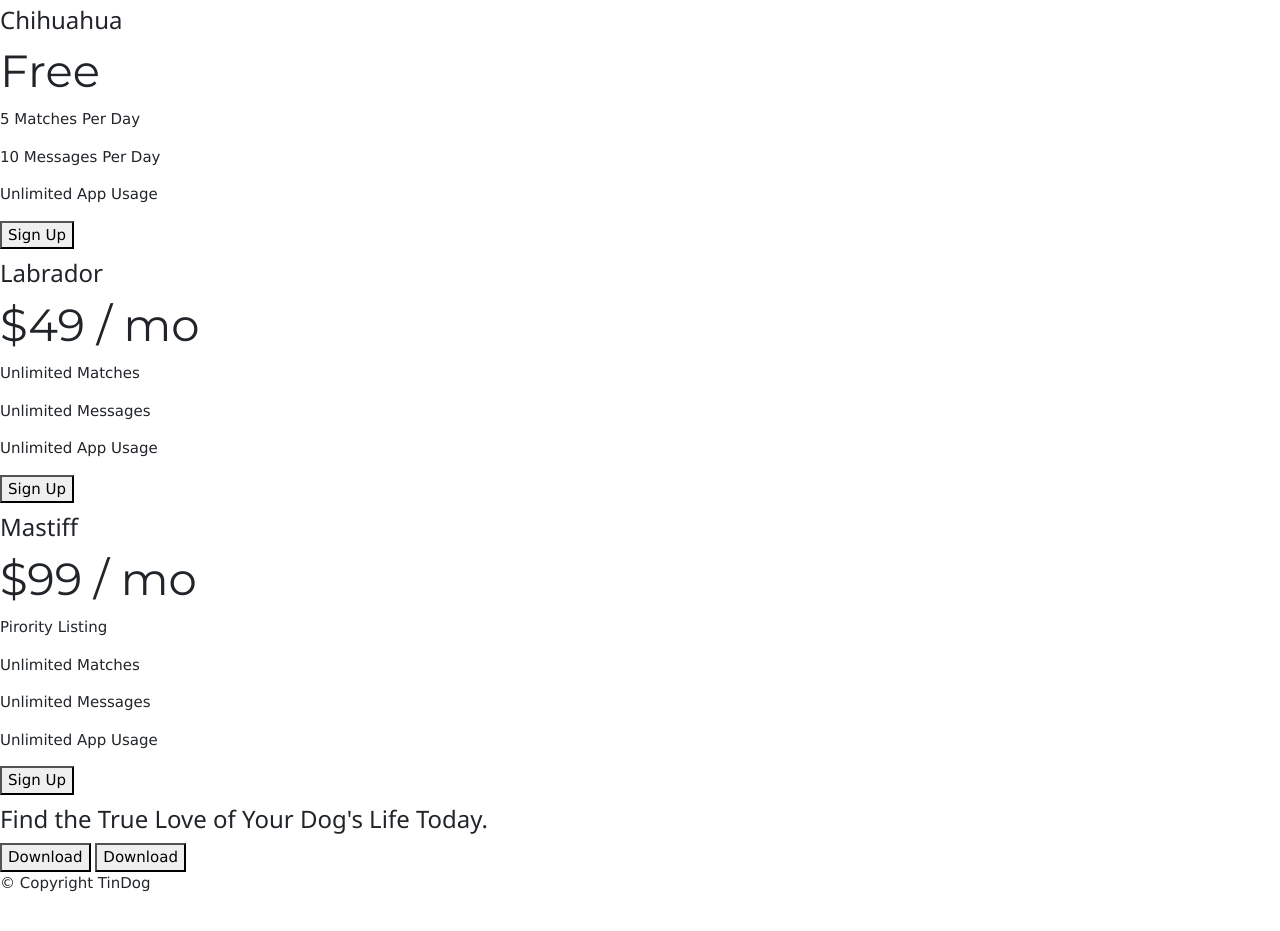
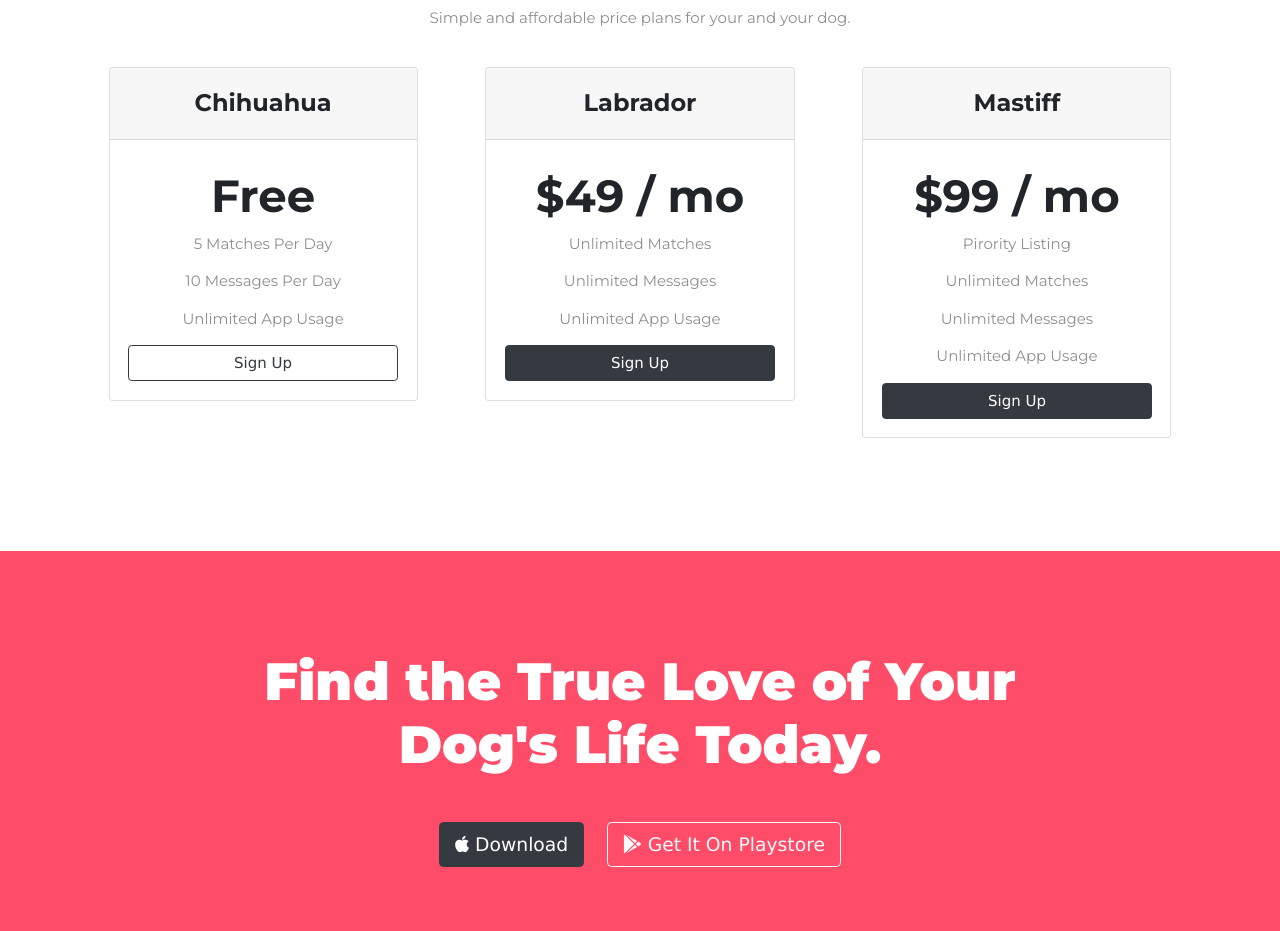
Before and after one commit to Ahsanamjad967/tindog-completed, a plain HTML site: page index.html in a window 1280 px wide. Shown: the part 1853-2784 px from the top of the page. Before the commit the page ends 2762 px from the top, so only its background shows below. Drawn offline with nearby package versions, Linux system fonts and the light colour scheme.

Commit message:
Update index.html
code change

```diff
--- a/index.html
+++ b/index.html
@@ -14,9 +14,12 @@
   <style>
     /* title */
 
+/* title */
+
+
 #title {
     background-color: #ff4c68;
-
+    padding-bottom: 10%;
 }
 
 .container-fluid {
@@ -51,57 +54,57 @@ font-size: 3rem;
 }
 
 
-
 .download-button {
-margin: 4% 3% 3% 0%;
+    margin: 4% 3% 8% 0%;
 }
 
-.iphone {
+.iphone{
     width: 60%;
     transform: rotate(25deg);
+
+    position: absolute;
+    z-index: 0;
 
 
 }
 
 
 /*features */
+#features {
+    text-align: center;
+    padding: 8% 15%;
+    background-color: white;
+    position: relative;
+    z-index: 1;
+}
+
+
 .icons {
     color: #ea8172;
-
-
 }
 
 .icons:hover {
     color: #ff4c68;
-;
 }
 
-#features {
-text-align: center;
-}
-
-.feature-boxes h3 {
+h3 {
     font-family: 'Montserrat', sans-serif;
-
-
     font-weight: 700;
 }
 
-#features {
-padding: 7% 15%;
+.feature-boxes {
+    padding: 4% 0%;
+}
+
+p {
+    color: #8f8f8f;
+    font-family: 'Montserrat', sans-serif;
 
 }
 
-.feature-boxes {
-
-padding: 4% 0%;
-}
-
 .feature-boxes p {
-
     width: 50%;
     margin: 0 auto;
-color: #8f8f8f;
 }
 
 /*testimonials */
@@ -116,6 +119,7 @@ color: white;
 
 h2 {
     font-family: 'Montserrat', sans-serif;
+    font-weight: 700;
     font-size: 3rem;
 }
 
@@ -141,8 +145,59 @@ text-align: center;
     width: 15%;
     margin: 1% 2% 1%;
 }
-.carousel-item{
+
+.carousel-item {
     padding: 4% 15% 7%;
+}
+
+/* pricing */
+.cards {
+    padding: 2% 3%;
+}
+
+#pricing {
+    padding: 7%;
+    text-align: center;
+}
+@media (max-width:991px)
+{
+    #title{
+text-align: center;
+    }
+
+    .iphone{
+transform: rotate(0);
+position: static;
+    }
+}
+
+#cta{
+    background-color: #ff4c68;
+    text-align: center;
+    padding:7% 15%;
+
+}
+.cta-buttons{
+    margin: 4% 1%;
+
+
+}
+
+#cta h3{
+    font-size: 3.5rem;
+    color:white;
+    font-weight: 900;
+}
+#footer p{
+    font-weight: 500;
+}
+#footer{
+    background-color: white;
+    text-align: center;
+    padding:7% 15%;
+}
+.footer-icons{
+    margin: 2% 1%;
 }
 </style>
 
@@ -275,30 +330,60 @@ padding: 4% 15% 7%;
     <h2>A Plan for Every Dog's Needs</h2>
     <p>Simple and affordable price plans for your and your dog.</p>
 
-
+      <div class="row">
+        <div class="cards col-lg-4 col-md-6">
+          <div class="card ">
+            <div class="card-header">
               <h3>Chihuahua</h3>
+            </div>
+            <div class="card-body">
               <h2>Free</h2>
               <p>5 Matches Per Day</p>
               <p>10 Messages Per Day</p>
               <p>Unlimited App Usage</p>
-    <button type="button">Sign Up</button>
+              <button class="btn btn-outline-dark btn-block btn-lrg" type="button">Sign Up</button>
+            </div>
+          </div>
+        </div>
 
+        <div class="cards col-lg-4 col-md-6">
+          <div class="card ">
+            <div class="card-header">
+              <h3>Labrador</h3>
+            </div>
+            <div class="card-body">
 
-    <h3>Labrador</h3>
               <h2>$49 / mo</h2>
               <p>Unlimited Matches</p>
               <p>Unlimited Messages</p>
               <p>Unlimited App Usage</p>
-    <button type="button">Sign Up</button>
-
-
+              <button class="btn btn-dark btn-block btn-lrg" type="button">Sign Up</button>
+            </div>
+          </div>
+        </div>
+        <div class="cards col-lg-4">
+          <div class="card ">
+            <div class="card-header">
               <h3>Mastiff</h3>
+            </div>
+            <div class="card-body">
               <h2>$99 / mo</h2>
               <p>Pirority Listing</p>
               <p>Unlimited Matches</p>
               <p>Unlimited Messages</p>
               <p>Unlimited App Usage</p>
-    <button type="button">Sign Up</button>
+              <button class="btn btn-dark btn-block btn-lrg" type="button">Sign Up</button>
+            </div>
+          </div>
+        </div>
+
+      </div>
+
+
+
+
+
+
 
   </section>
 
@@ -308,8 +393,11 @@ padding: 4% 15% 7%;
   <section id="cta">
 
     <h3>Find the True Love of Your Dog's Life Today.</h3>
-    <button type="button">Download</button>
-    <button type="button">Download</button>
+    <button type="button" class="btn btn-dark btn-lg cta-buttons "><i class="fa-brands fa-apple "></i>
+      Download</button>
+    <button type="button" class="btn btn-outline-light btn-lg cta-buttons"><i
+        class="fa-brands fa-google-play"></i>
+      Get It On Playstore</button>
 
   </section>
 
@@ -317,7 +405,10 @@ padding: 4% 15% 7%;
   <!-- Footer -->
 
   <footer id="footer">
-
+    <i class="fa-brands fa-facebook footer-icons"></i>
+    <i class="fa-brands fa-twitter footer-icons" ></i>
+    <i class="fa-brands fa-instagram footer-icons"></i>
+    <i class="fa-solid fa-envelope footer-icons"></i>
     <p>© Copyright TinDog</p>
 
   </footer>
```
Lines whose indentation alone changed are shown as unchanged.
